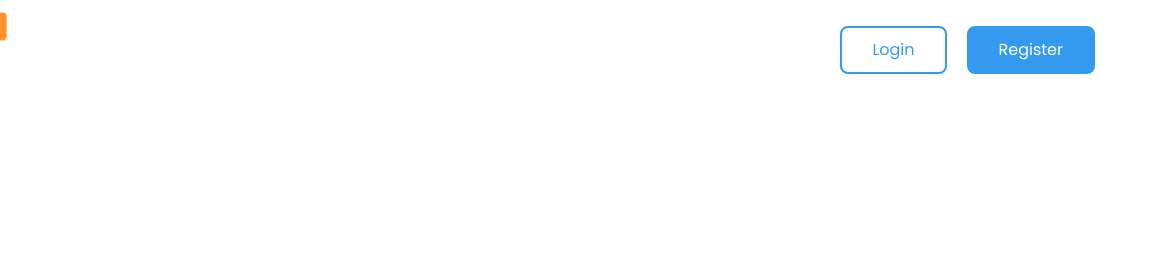
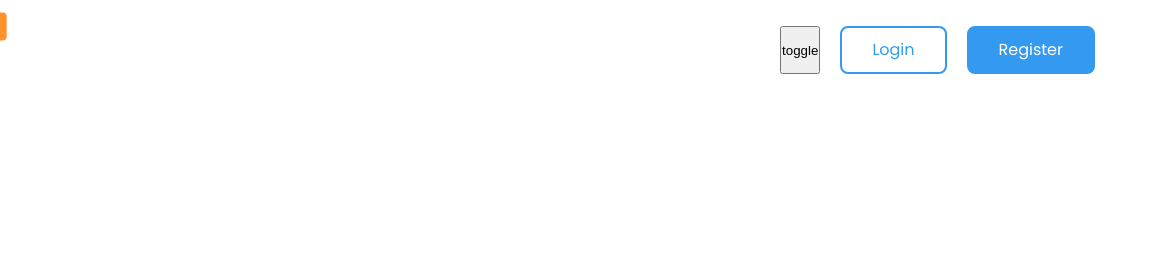
Before and after one commit to Divine-Chidozie/paucek-delivery, a plain HTML site: page index.html in a window 1280 px wide. Shown: the top 280 px of the page, 121-1280 px from the left. Drawn offline with Linux system fonts and the light colour scheme.

Commit message:
added a toggle btn

```diff
--- a/index.html
+++ b/index.html
@@ -29,7 +29,7 @@
           /></a>
 
           <ul class="nav-btn-container">
-            <!-- <button class="toggle-mode">toggle</button> -->
+            <button class="toggle-mode">toggle</button>
             <li>
               <a
                 id="login"
```
